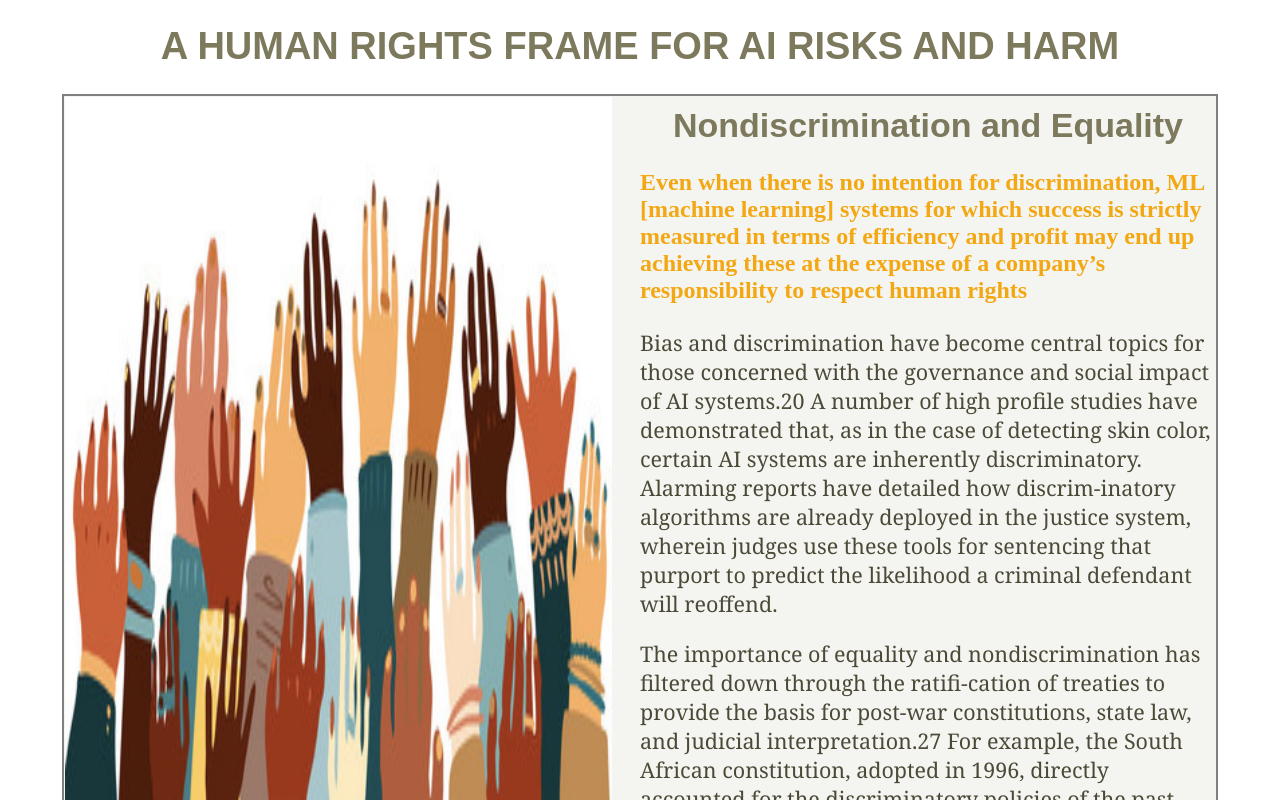
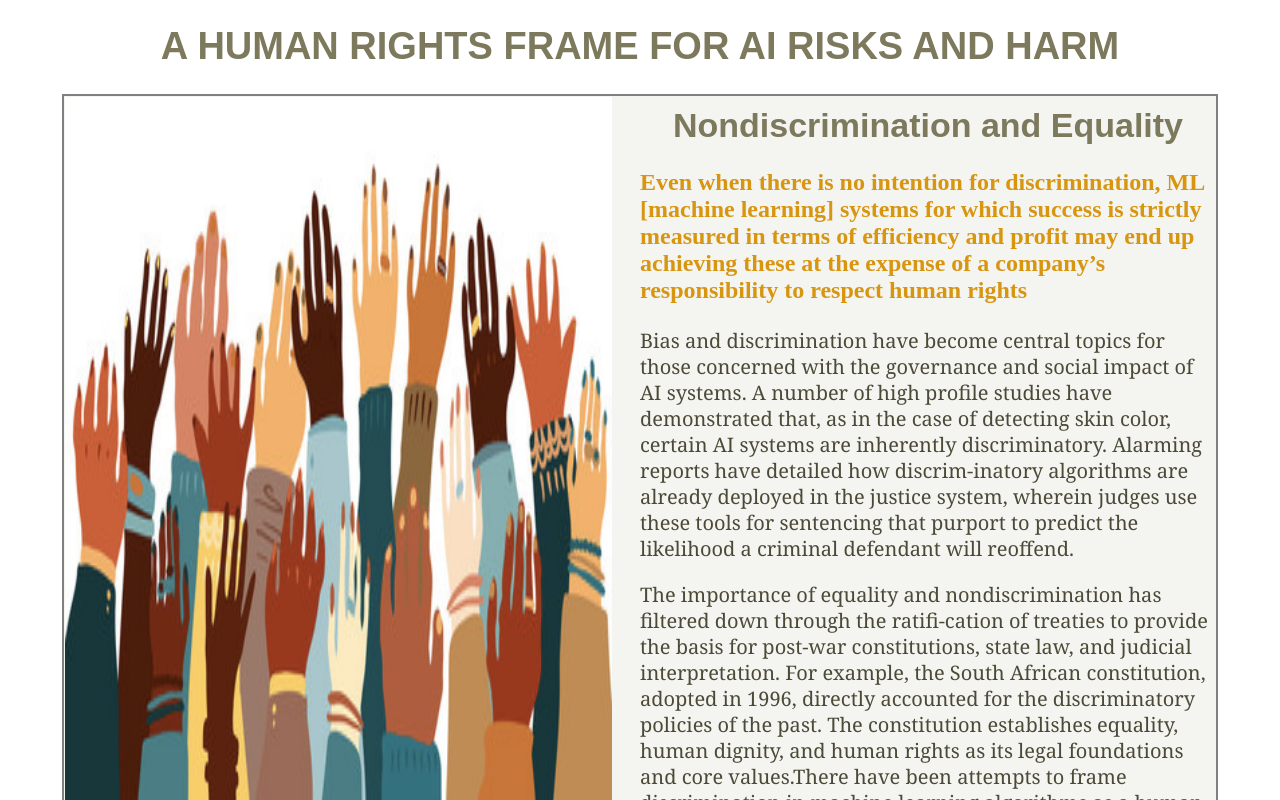
Before and after one commit to dev-augustin/industry_reports, a React (Create React App) app in the folder industry-reports/: page / in a window 1280 px wide. Shown: the top 800 px of the page. Built offline with nearby package versions, Linux system fonts and the light colour scheme; a web font is replaced by a local one.

Commit message:
added all updated files with styling and heading

```diff
--- a/industry-reports/src/App.css
+++ b/industry-reports/src/App.css
@@ -16,6 +16,7 @@
   display: grid;
   grid-template-columns: 50% 50%;
   border: gray 2px solid;
+  /* height: 100vh; */
   width: 90%;
   background-color: #7c795d15;
   /* centers the page at margin 0 auto */
@@ -48,28 +49,28 @@
 }
 
 #equality-image{
-  height: 100%;
+  height: 96%;
   width: 95%;
   padding:1px;
 }
 #privacy-image{
-  height: 100%;
+  height: 96%;
   width: 95%;
   padding:1px;
 }
 #disability-image{
-  height: 100%;
+  height: 96%;
   width: 95%;
   padding:1px;
 }
 #freedom-image{
-  height: 100%;
+  height: 96%;
   width: 95%;
   padding:1px;
 }
 
 .poli-image{
-  height: 100%;
+  height: 96%;
   width: 95%;
   padding:1px;
 }
@@ -89,13 +90,17 @@
   font-size: x-large;
   font-weight: 900;
   font-family: 'Lusitana', serif;
-  color: #f3a813;
+  color: #d89510;
 }
 
 #paragraph-1, #paragraph-2{
 
    color: #4c4a37;
-   font-family: Georgia, 'Times New Roman', Times, serif; font-size: 21.5px; font-weight: 500;
+   font-family: Georgia, 'Times New Roman', Times, serif;
+   font-size: 20px;
+   font-weight: 500;
+   line-height: 1.3;
+   /* letter-spacing: ; */
 }
 
 
--- a/industry-reports/src/components/Disability.js
+++ b/industry-reports/src/components/Disability.js
@@ -8,7 +8,7 @@ export default function Disability(props) {
             <img id='disability-image' src={image} alt='science'/>
         </div>
         <div>
-        <h1 id ='disability-heading'> DISABILITY RIGHTS APPROACH AND ACCESSIBLE DESIGN</h1>
+        <h1 id ='disability-heading'> Disability Rigths Approach and Accessible Design</h1>
         <h3 id='disabiltiy-subheading'>
             Disability rights have become emblematic of how technological development increases the risk to vulnerable groups and present a clear opportunity to enhance human rights.
         </h3>
--- a/industry-reports/src/components/Equality.jsx
+++ b/industry-reports/src/components/Equality.jsx
@@ -13,10 +13,10 @@ const Equality = () => {
       Even when there is no intention for discrimination, ML [machine learning] systems for which success is strictly measured in terms of efficiency and profit may end up achieving these at the expense of a company’s responsibility to respect human rights
       </h3>
       <p id="paragraph-1">
-        Bias and discrimination have become central topics for those concerned with the governance and social impact of AI systems.20 A number of high profile studies have demonstrated that, as in the case of detecting skin color, certain AI systems are inherently discriminatory. Alarming reports have detailed how discrim-inatory algorithms are already deployed in the justice system, wherein judges use these tools for sentencing that purport to predict the likelihood a criminal defendant will reoffend.
+        Bias and discrimination have become central topics for those concerned with the governance and social impact of AI systems. A number of high profile studies have demonstrated that, as in the case of detecting skin color, certain AI systems are inherently discriminatory. Alarming reports have detailed how discrim-inatory algorithms are already deployed in the justice system, wherein judges use these tools for sentencing that purport to predict the likelihood a criminal defendant will reoffend.
       </p>
       <p id="paragraph-2">
-      The importance of equality and nondiscrimination has filtered down through the ratifi-cation of treaties to provide the basis for post-war constitutions, state law, and judicial interpretation.27 For example, the South African constitution, adopted in 1996, directly accounted for the discriminatory policies of the past. The constitution establishes equality, human dignity, and human rights as its legal foundations and core values.There have been attempts to frame discrimination in machine learning algorithms as a human rights issue, as in a recent World Economic Forum (WEF) report that raised both concerns and possible solutions for biased decision-making.28 The report calls for human rights to move to the center of AI discussions.
+      The importance of equality and nondiscrimination has filtered down through the ratifi-cation of treaties to provide the basis for post-war constitutions, state law, and judicial interpretation. For example, the South African constitution, adopted in 1996, directly accounted for the discriminatory policies of the past. The constitution establishes equality, human dignity, and human rights as its legal foundations and core values.There have been attempts to frame discrimination in machine learning algorithms as a human rights issue, as in a recent World Economic Forum (WEF) report that raised both concerns and possible solutions for biased decision-making. The report calls for human rights to move to the center of AI discussions.
       </p>
       </div>
     </div>
--- a/industry-reports/src/components/Freedom.js
+++ b/industry-reports/src/components/Freedom.js
@@ -8,7 +8,7 @@ export default function Freedom(props) {
         <img id='freedom-image' src={image} alt='science'/>
         </div>
         <div>
-        <h1 id ='freedom-heading'> FREEDOM OF EXPRESSION </h1>
+        <h1 id ='freedom-heading'> Freedom of Expression </h1>
         <h3 id='freedom-subheading'>
         The right to freedom of expression is particularly important in an environment wherein social media platforms use algorithms that decide whose voices we hear.
         </h3>
@@ -16,7 +16,7 @@ export default function Freedom(props) {
         The right to freedom of expression is a cornerstone of fundamental human rights found in Article 19 of both the Universal Declaration and the ICCPR. As social media platforms become the central place where public discussion happens, there is a strong debate about the role of platforms in content moderation. With hate speech, false news, and media manipulation circulating on platforms like Facebook and Twitter, legislators and the public are calling for companies to address the problem.
         </p>
         <p id="paragraph-2">
-        These calls to action are met with concerns about how private companies can meaningfully determine the boundaries of speech. For example, David Kaye, the UN’s special rapporteur on the right to freedom of opinion and expression, has expressed concern that content moderation systems could, even unintentionally, censor minority opinions and other unpopular yet critical forms of free expression.48 The NYU’s Center for Business and Human Rights argues for more governance of technology platforms but states that government intervention can also do harm.
+        These calls to action are met with concerns about how private companies can meaningfully determine the boundaries of speech. For example, David Kaye, the UN’s special rapporteur on the right to freedom of opinion and expression, has expressed concern that content moderation systems could, even unintentionally, censor minority opinions and other unpopular yet critical forms of free expression. The NYU’s Center for Business and Human Rights argues for more governance of technology platforms but states that government intervention can also do harm.
         </p>
         </div>
         </div>
--- a/industry-reports/src/components/Privacy.js
+++ b/industry-reports/src/components/Privacy.js
@@ -24,7 +24,7 @@ export default function Privacy() {
                 </p>
 
                 <p id="paragraph-2">For instance, Stanford University researchers trained a deep neural network to “predict” the sexual orientation of their subjects, without obtaining consent, using a set of
-                images collected from online dating websites.37 Beyond various methodological shortcomings, the research demonstrated how a disregard for privacy rights increases the
+                images collected from online dating websites. Beyond various methodological shortcomings, the research demonstrated how a disregard for privacy rights increases the
                 risks of algorithmic surveillance, where data that is collected and analyzed threatens
                 to reveal personal information about users. This can put individuals and groups at risk,
                 particularly those living under regimes that would use such information to repress and
--- a/industry-reports/src/style/PoliticalPg12.css
+++ b/industry-reports/src/style/PoliticalPg12.css
@@ -8,7 +8,7 @@
     background-color: rgba(0, 255, 255, 0.116);
 }
 
-.poli-image{
+/* .poli-image{
     height: 100%;
     width: 95%;
 }
@@ -20,7 +20,7 @@
 #side-pg-div{
     font-family: 'Lusitana', serif;
     font-size: large;
-}
+} */
 
 #kev-paragraph{
     font-size: medium;
```
Also changed, not shown: industry-reports/src/components/Political.js (+2 -8 lines), 1 other file (tests, documents, lock files or other folders).
